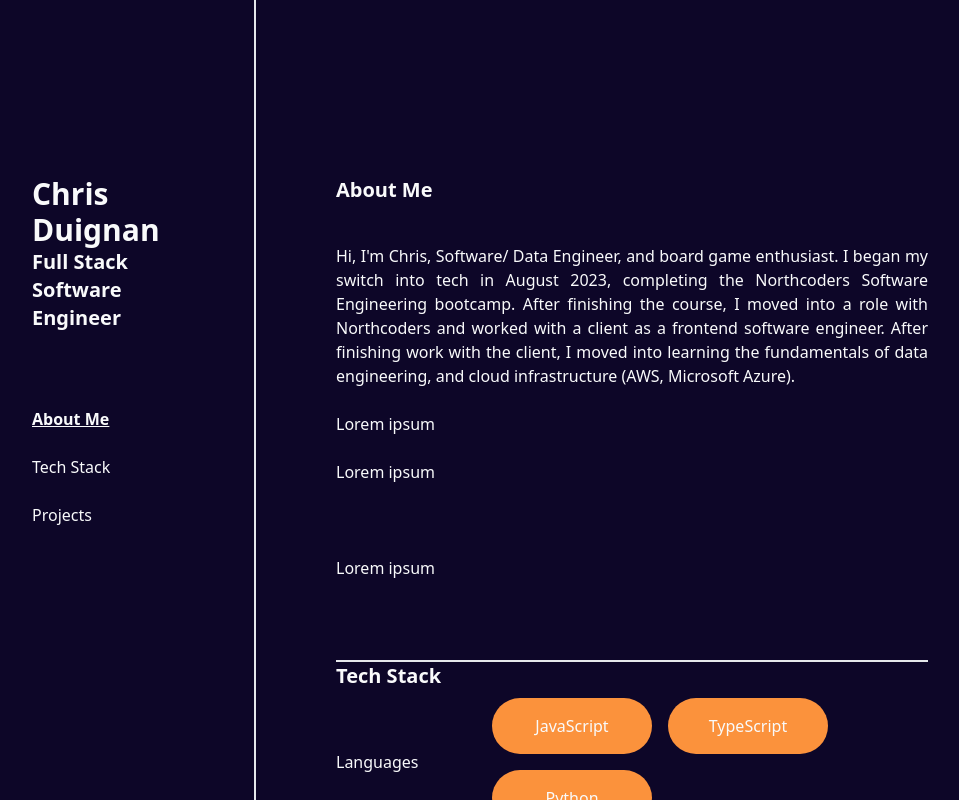
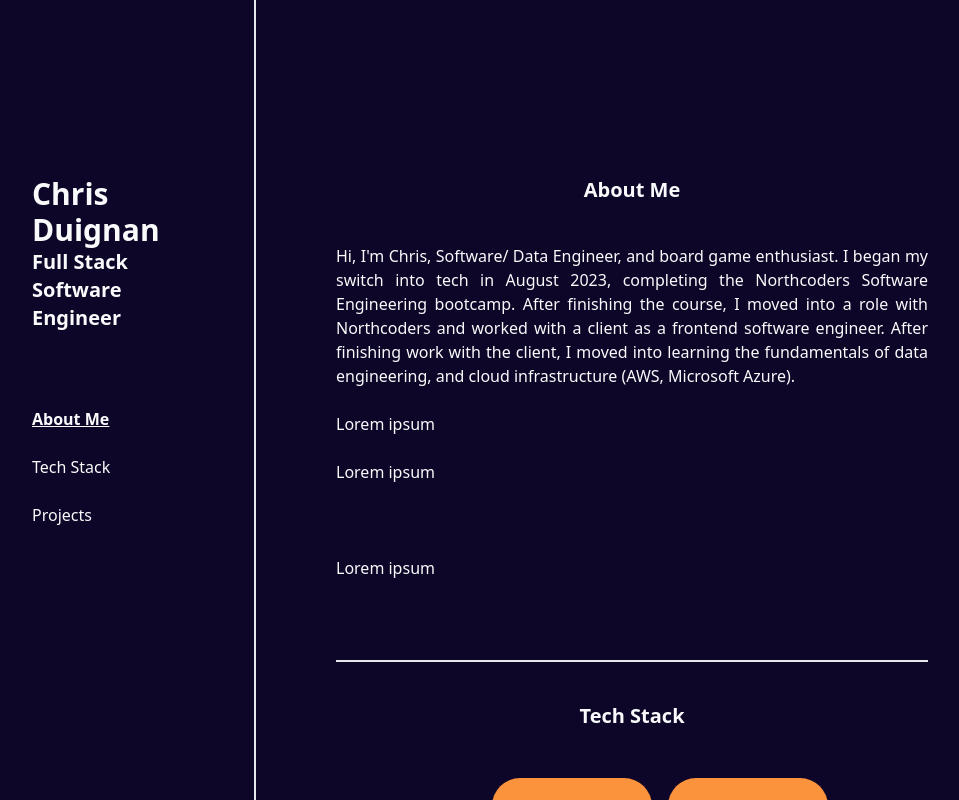
Before and after one commit to Chris-Duignan/portfolio, a Next.js app: page / in a window 1280 px wide. Shown: the whole page, without its empty margins (160-1119 px from the left). Built offline with nearby package versions, Linux system fonts and the light colour scheme; no server answers.

Commit message:
style: update techstack styling

```diff
--- a/src/components/TechStack.tsx
+++ b/src/components/TechStack.tsx
@@ -19,20 +19,24 @@
     back_end: ["Express.js", "PSQL"],
     data_engineering: ["scraPy", "spaCy"],
     cloud: ["AWS", "Azure", "Terraform"],
-    CICD: ["Github Actions", "Husky", "ESLint", "Serverless", "Docker"]
+    CICD: ["Github Actions", "Husky", "ESLint", "Serverless", "Docker"],
   };
 
+  const style = 'flex items-center w-full py-10'
+
   return (
-    <div id="tech" className="pb-10" ref={ref}>
-      <SecondaryTitle>Tech Stack</SecondaryTitle>
-      {Object.keys(tech).map((title) => {
+    <div id="tech" className="border-b-2" ref={ref}>
+      <SecondaryTitle style={'text-center pt-10'}>Tech Stack</SecondaryTitle>
+      {Object.keys(tech).map((title, index) => {
         return (
-          <div key={title} className="flex items-center">
-            <p className="inline-block w-3/12">{formatTitle(title)}</p>
-            <div className="flex items-center flex-wrap w-9/12">
-            {tech[title].map((item) => {
-              return <Tag key={item}>{item}</Tag>;
-            })}
+          <div key={title} className="flex flex-col items-center">
+            <div className={`${style}`}>
+              <p className="inline-block w-3/12">{formatTitle(title)}</p>
+              <div className="flex items-center flex-wrap w-9/12">
+                {tech[title].map((item) => {
+                  return <Tag key={item}>{item}</Tag>;
+                })}
+              </div>
             </div>
           </div>
         );
@@ -41,5 +45,5 @@
   );
 });
 
-TechStack.displayName = 'TechStack'
+TechStack.displayName = "TechStack";
 export default TechStack;
--- a/src/components/typography/SecondaryTitle.tsx
+++ b/src/components/typography/SecondaryTitle.tsx
@@ -1,10 +1,11 @@
 interface Props {
-    children: React.ReactNode
+    children: React.ReactNode;
+    style?: string;
 }
 
-const SecondaryTitle = ({ children }: Props) => {
+const SecondaryTitle = ({ children, style }: Props) => {
     return (
-        <h2 className="text-xl font-bold">
+        <h2 className={`text-xl font-bold ${style}`}>
             {children}
         </h2>
     )
```
